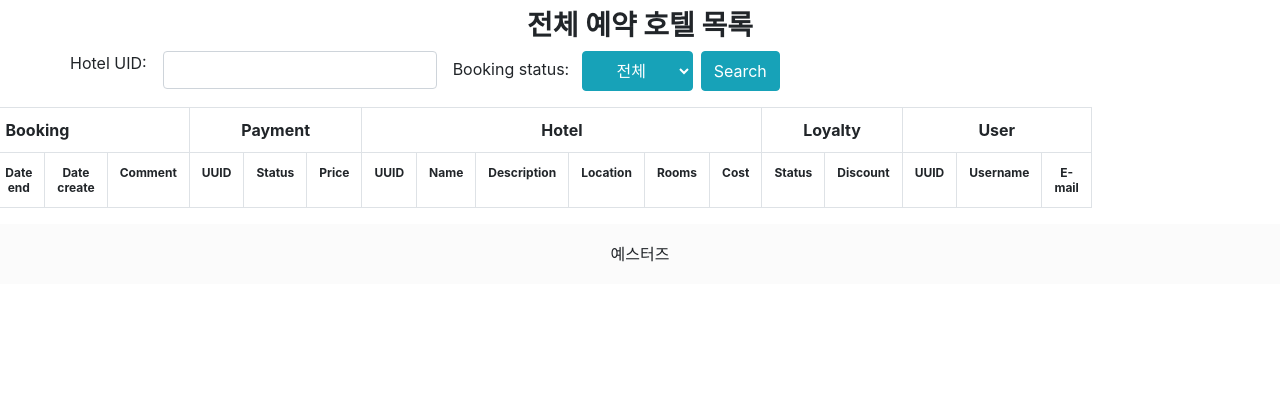
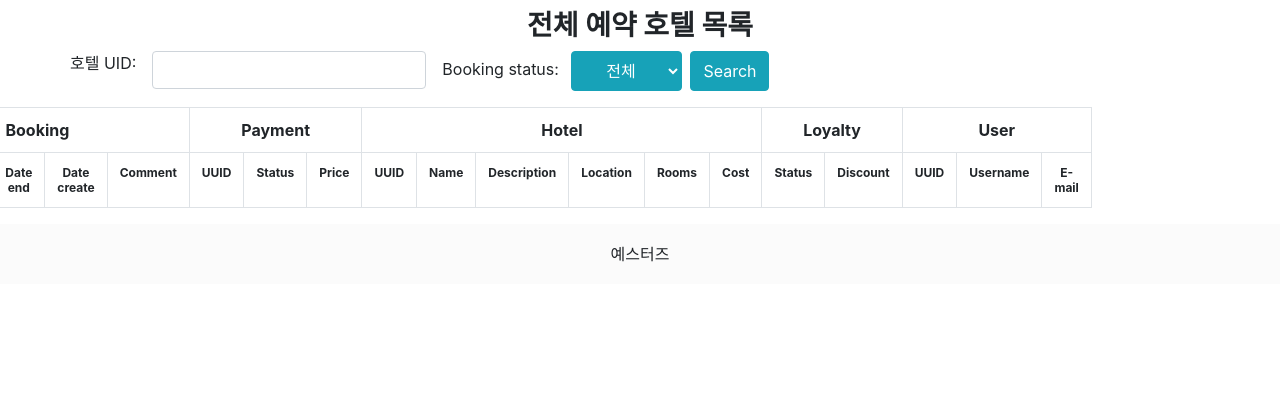
Before and after one commit to cndgh98/Yesterz_Hotel, a Django app: template Gateway_Service/gateway/templates/all_booking_hotels.html in a window 1280 px wide. Shown: the part 363-783 px from the top of the page. Run offline with Django 3.2, Linux system fonts and the light colour scheme; the template is opened without the code that fills it, so the values that code supplies are empty; some libraries are stand-ins or nearby versions.

Commit message:
git action test 2

```diff
--- a/Gateway_Service/gateway/templates/all_booking_hotels.html
+++ b/Gateway_Service/gateway/templates/all_booking_hotels.html
@@ -35,7 +35,7 @@
                     {% csrf_token %}
                     <div class="row">
                         <div>
-                            <label>Hotel UID: </label>
+                            <label>호텔 UID: </label>
                         </div>
                         <div class="mx-3">
                             <input type="text" name="hotel_uid" id="hotel_uid" class="form-control">
```
